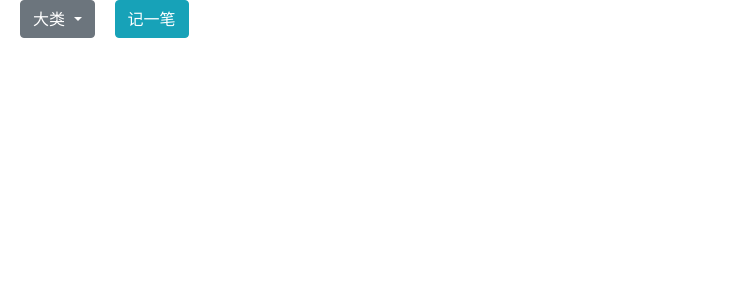
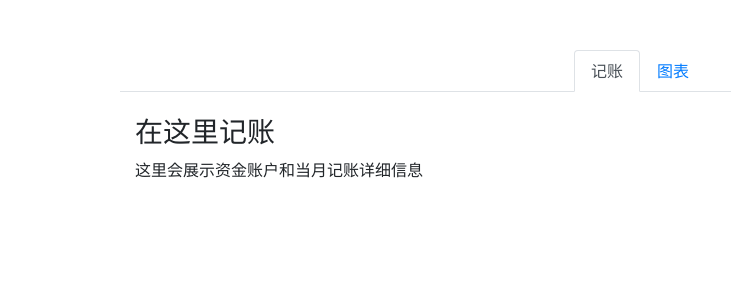
Before and after one commit to bobjiangps/daily-accounting, a Django app: page /accounting/ in a window 1280 px wide. Shown: the top 300 px of the page, without its empty margins (0-731 px from the left). Run offline with Django 3.2, Linux system fonts and the light colour scheme; the visitor is signed in with stand-in values (Sample User, id 1); parts of the project's set-up code (start-up, migrations or seed data) failed here and were passed over; some libraries are stand-ins or nearby versions.

Commit message:
add basic css and update the index html

```diff
--- a/rdie/settings.py
+++ b/rdie/settings.py
@@ -130,3 +130,5 @@ USE_TZ = False
 # https://docs.djangoproject.com/en/3.1/howto/static-files/
 
 STATIC_URL = '/static/'
+# STATIC_ROOT = os.path.join(BASE_DIR, 'static')
+STATICFILES_DIRS = [os.path.join(BASE_DIR, "static")]
--- /dev/null
+++ b/static/accounting/css/accounting.css
@@ -0,0 +1,3 @@
+#top-container {
+  padding: 50px;
+}
--- a/templates/accounting/index.html
+++ b/templates/accounting/index.html
@@ -1,3 +1,4 @@
+{% load static %}
 <!DOCTYPE html>
 <html>
 <head>
@@ -9,23 +10,30 @@
     <script src="https://cdn.jsdelivr.net/npm/popper.js@1.16.1/dist/umd/popper.min.js"></script>
     <script src="https://cdn.jsdelivr.net/npm/bootstrap@4.5.3/dist/js/bootstrap.min.js"></script>
     <script src="https://cdn.jsdelivr.net/npm/echarts@5.0.0/dist/echarts.min.js"></script>
+    <link rel="stylesheet" href="{% static 'accounting/css/accounting.css' %}">
     <title>记录收支</title>
 </head>
 <body>
     {% if user.is_authenticated %}
-    <div class="sample">
-        <div class="dropdown" align="left" style="float:left; padding: 0px 20px">
-          <a class="btn btn-secondary dropdown-toggle" href="#" role="button" id="dropdownMenuLink" data-toggle="dropdown" aria-haspopup="true" aria-expanded="false">
-            大类
-          </a>
-          <div class="dropdown-menu" aria-labelledby="dropdownMenuLink">
-            <a class="dropdown-item" href="#">餐饮</a>
-            <a class="dropdown-item" href="#">购物</a>
-            <a class="dropdown-item" href="#">娱乐</a>
-          </div>
-        </div>
-        <div class="record">
-            <button type="button" class="btn btn-info">记一笔</button>
+    <div class="container" id="top-container">
+        <ul class="nav nav-tabs justify-content-center" role="tablist">
+            <li class="nav-item">
+                <a class="nav-link active" data-toggle="tab" href="#home">记账</a>
+            </li>
+            <li class="nav-item">
+                <a class="nav-link" data-toggle="tab" href="#charts">图表</a>
+            </li>
+        </ul>
+
+        <div class="tab-content">
+            <div id="home" class="container tab-pane active"><br>
+                <h3>在这里记账</h3>
+                <p>这里会展示资金账户和当月记账详细信息</p>
+            </div>
+            <div id="charts" class="container tab-pane fade"><br>
+                <h3>在这里看图表分析</h3>
+                <p>这里会展示不同周期和不同类别的图表分析</p>
+            </div>
         </div>
     </div>
     {% else %}
```
